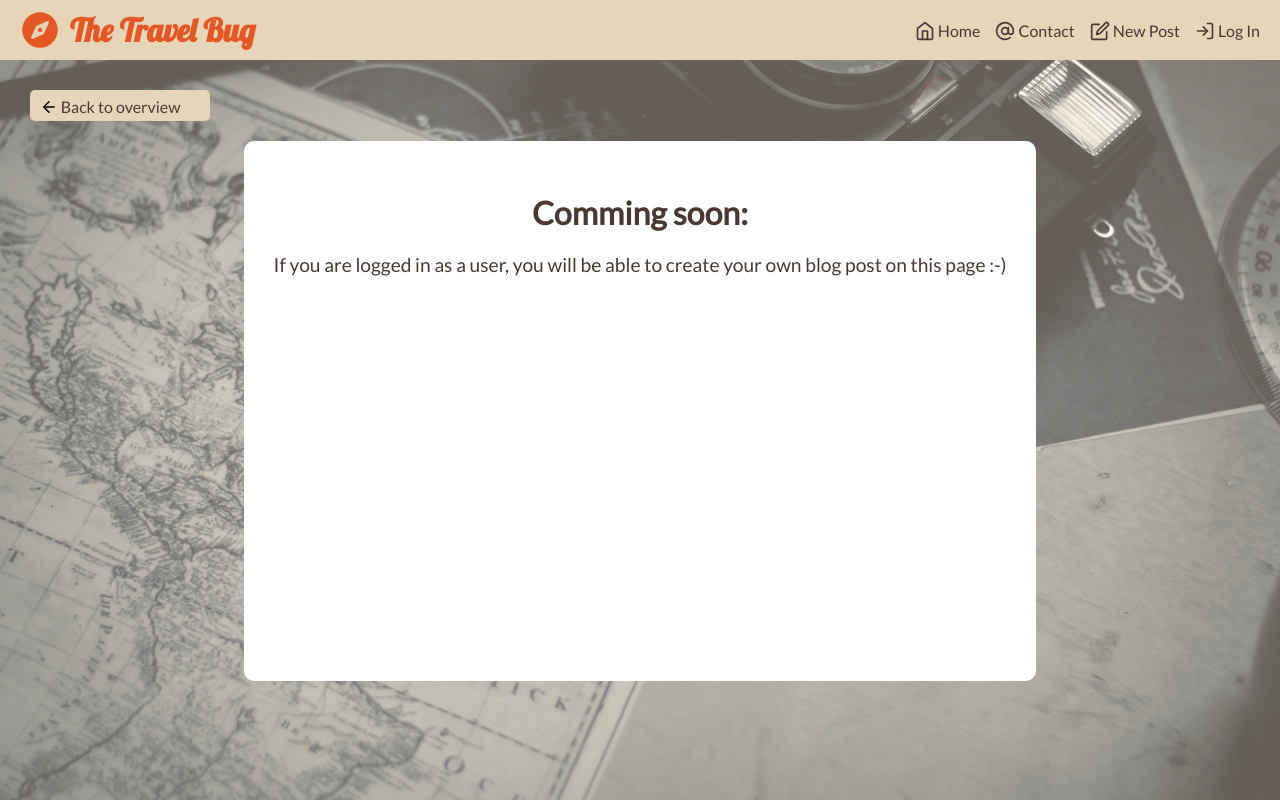
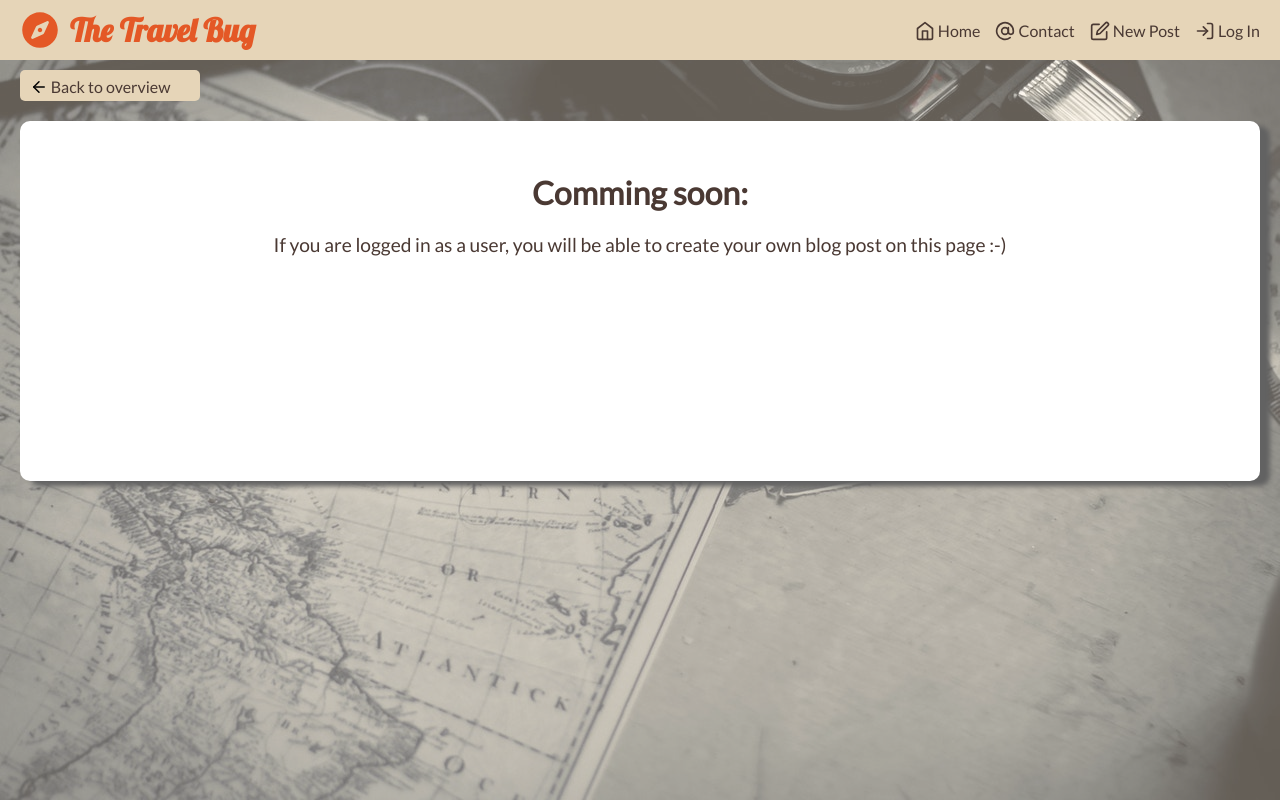
Before and after one commit to JannekS/hcs21-final-travelblog-vue, a Vue app: page /new-post in a window 1280 px wide. Built offline with nearby package versions, Linux system fonts and the light colour scheme; no server answers; a web font is replaced by a local one; what @fawmi/vue-google-maps would draw is missing.

Commit message:
polished design

```diff
--- a/src/components/BackHome.vue
+++ b/src/components/BackHome.vue
@@ -15,7 +15,7 @@ export default {};
   padding: 5px 10px;
   border-radius: 5px;
   background-color: #e6d5b8;
-  margin: 10px;
+  margin: 10px 20px;
   float: left;
   width: 160px;
 }
--- a/src/components/CommingSoon.vue
+++ b/src/components/CommingSoon.vue
@@ -16,12 +16,11 @@ export default {
 <style scoped>
 .container {
   padding: 30px;
-  margin: auto;
-  margin-top: 10px;
-  min-width: 300px;
-  min-height: 480px;
+  margin: 10px 20px;
+  min-height: 300px;
   background-color: white;
   border-radius: 10px;
+  box-shadow: 10px 5px 5px rgb(98, 98, 98);
   text-align: center;
 }
 
--- a/src/components/Header.vue
+++ b/src/components/Header.vue
@@ -41,30 +41,20 @@ export default {};
 
 <style scoped>
 header {
-  /*   position: fixed;
-  top: 0;
-  margin: 0; */
   width: 100%;
   min-width: 300px;
   background-color: #e6d5b8;
-  /*   z-index: 10000; */
 }
 
 #header-wrapper {
-  /* width: 90%; */
-  /*   min-width: 600px; */
   max-height: 80px;
   max-width: 2800px;
-  margin: 0 auto;
-  /* margin-right: auto; */
+  margin: 0;
   display: flex;
   flex-direction: row;
   justify-content: space-between;
   align-items: center;
-  /* padding-left: 20px;
-  padding-right: 20px; */
   padding: 10px 20px;
-  /* z-index: 10; */
 }
 
 #logo-title {
--- a/src/components/PostDetail.vue
+++ b/src/components/PostDetail.vue
@@ -101,9 +101,10 @@ export default {
 }
 .detail-wrapper {
   max-width: 1100px;
-  margin: 0 10px;
+  margin: 0 10px 10px 20px;
   padding: 20px;
   border-radius: 10px;
+  box-shadow: 10px 5px 5px rgb(98, 98, 98);
   background-color: white;
 }
 
@@ -111,7 +112,8 @@ export default {
   .detail-wrapper {
     padding-left: 40px;
     padding-right: 40px;
-    margin: auto;
+    margin-left: auto;
+    margin-right: auto;
   }
 }
 
--- a/src/views/Login.vue
+++ b/src/views/Login.vue
@@ -24,8 +24,6 @@ export default {
 
 <style scoped>
 .login-container {
-  margin: 20px;
-  height: 70vh;
   display: flex;
   flex-direction: column;
   justify-content: space-around;
--- a/src/views/NewPost.vue
+++ b/src/views/NewPost.vue
@@ -24,8 +24,6 @@ export default {
 
 <style scoped>
 .new-post-container {
-  margin: 20px;
-  height: 70vh;
   display: flex;
   flex-direction: column;
   justify-content: space-around;
```
Also changed, not shown: public/compass-regular.svg (deleted).
